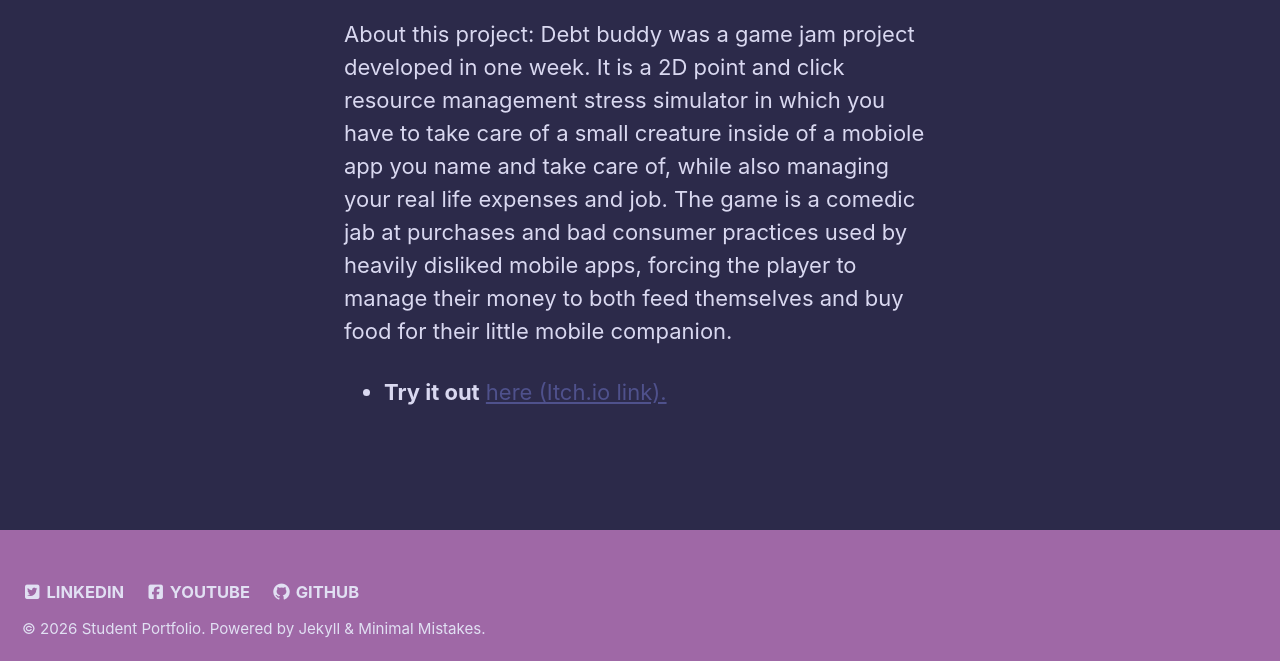
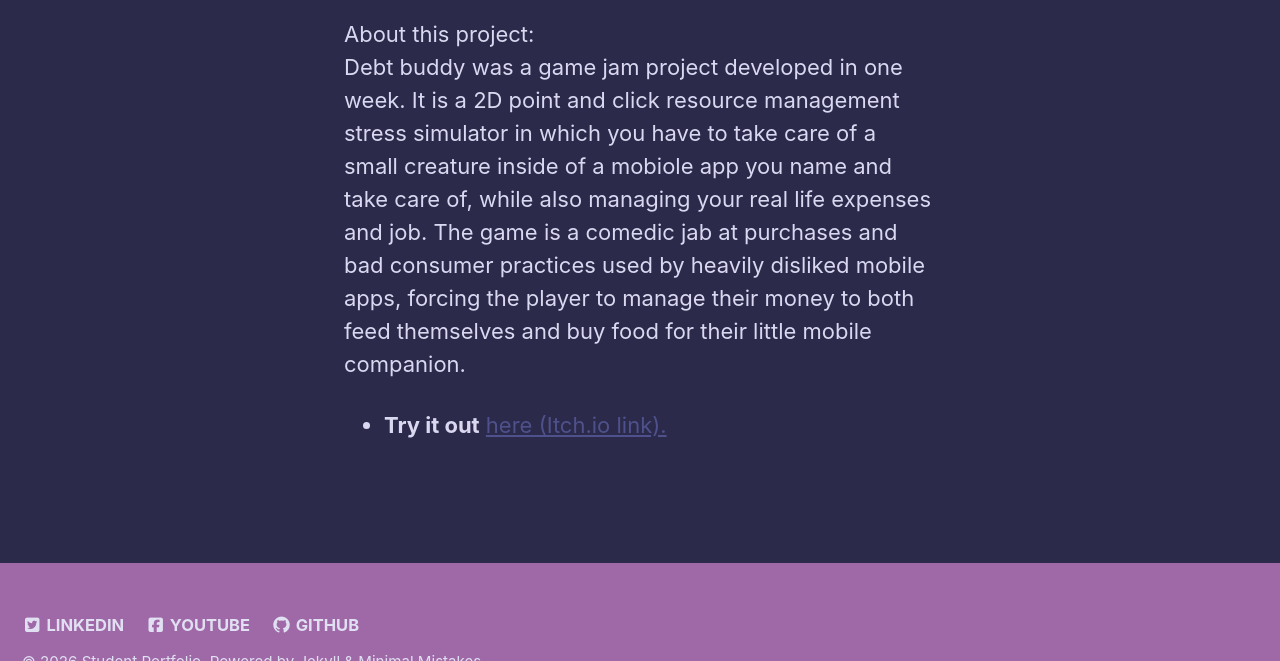
Before and after one commit to cmoss640/cmoss640.github.io, a Jekyll site: the page built from _pages/projects-game-jam.md, in a window 1280 px wide and 900 px high, scrolled down 529 px, cut to the strip 239-900 px from the top of the window. Built offline with Jekyll 4.4.1, drawn with Linux system fonts in a browser that asks for light colours.

```diff
--- a/_pages/projects-game-jam.md
+++ b/_pages/projects-game-jam.md
@@ -22,7 +22,7 @@ gallery_gameart:
 ---
 {% include gallery id="gallery_gameart" layout="third" thumb_height="180px" %}
 {% include video id="7pDZE7IOfo-Q7QdF" provider="youtube" %}
-About this project:
+About this project:\
 Debt buddy was a game jam project developed in one week. It is a 2D point and click resource management stress simulator in which you have to take care of a small creature inside of a mobiole app you name and take care of, while also managing your real life expenses and job. The game is a comedic jab at purchases and bad consumer practices used by heavily disliked mobile apps, forcing the player to manage their money to both feed themselves and buy food for their little mobile companion.
 - **Try it out**
 <a href="https://cmossgames.itch.io/my-crippling-debt-buddy" target="_blank" rel="noopener noreferrer">here (Itch.io link).</a>
```
